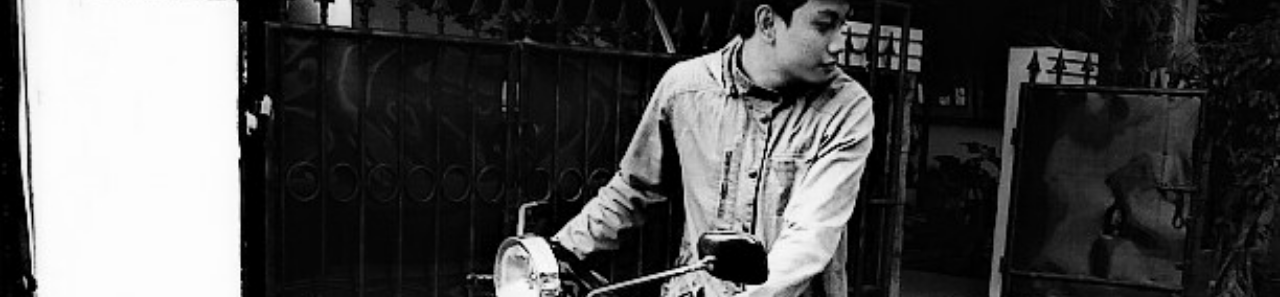
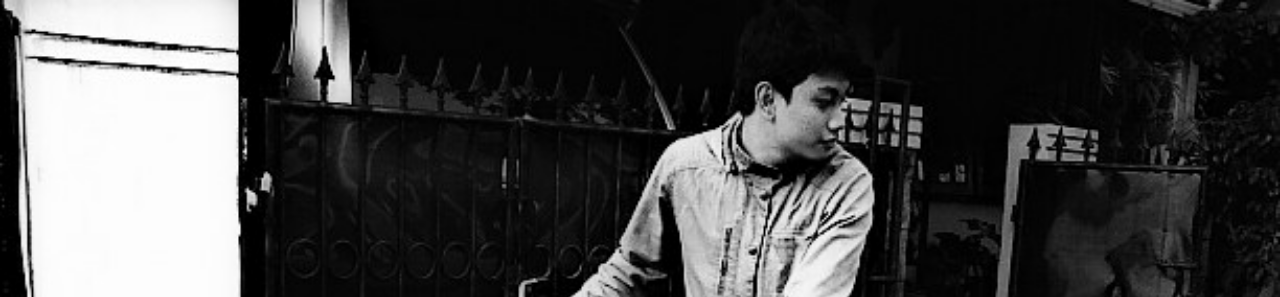
Before and after one commit to panduperdana/panduperdana.github.io, a plain HTML site: page index.html in a window 1280 px wide. Shown: the top 297 px of the page. Drawn offline with Linux system fonts and the light colour scheme.

Commit message:
edit css, background .header nya

```diff
--- a/style.css
+++ b/style.css
@@ -14,7 +14,7 @@ html, body {
 }
 
 .header {
-    background: url(assets/gambar3.jpg) no-repeat center center;
+    background: url(assets/gambar3.jpg);
     background-size: cover;
     height: 800px;
     text-align: center;
```
